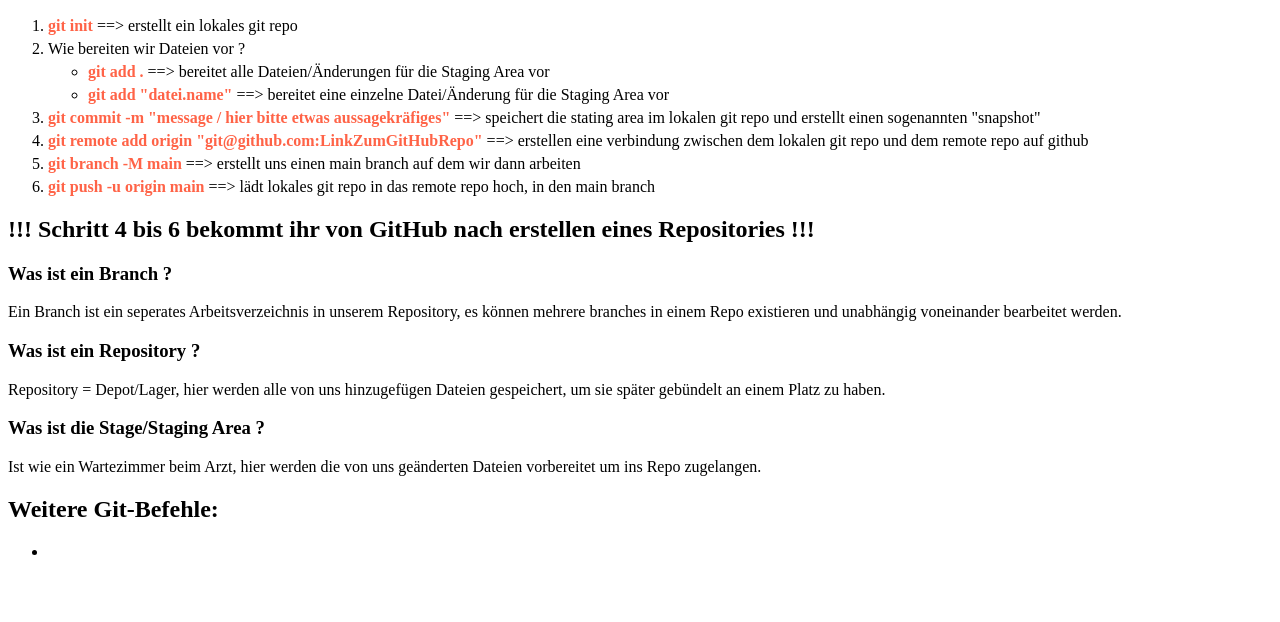
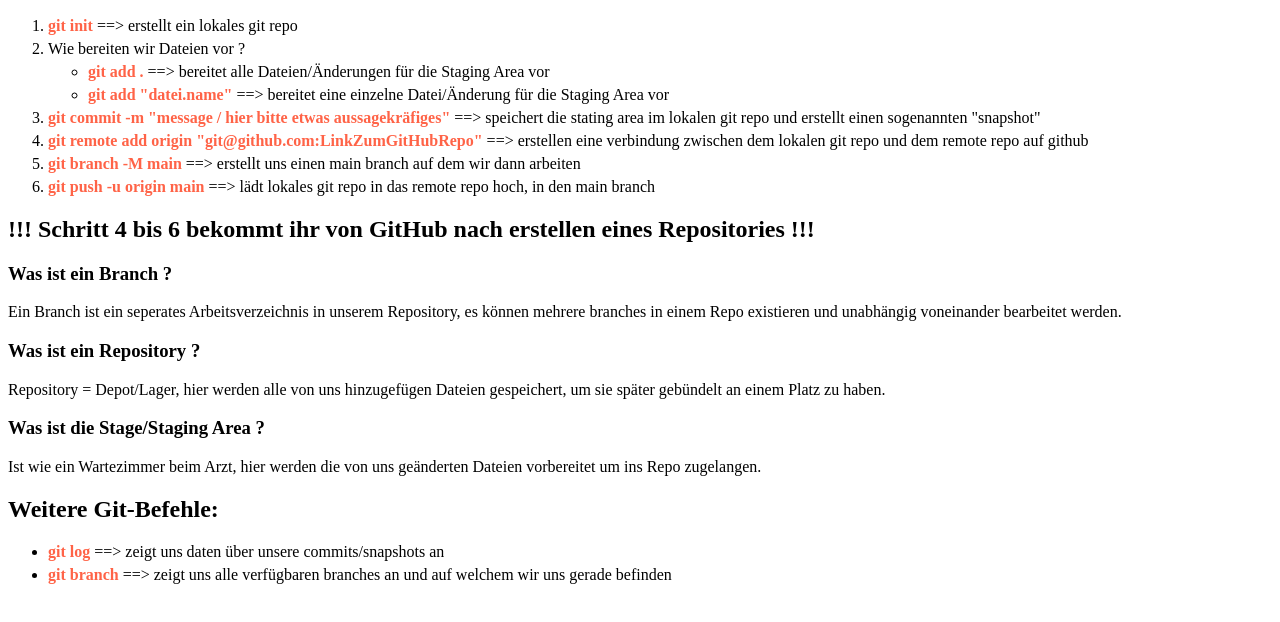
Before and after one commit to SteffenKloempges/git_vertiefung_team_workflow, a plain HTML site: page index.html in a window 1280 px wide. Shown: the part 110-732 px from the top of the page. Drawn offline with Linux system fonts and the light colour scheme.

Commit message:
added index.html more git commands

```diff
--- a/index.html
+++ b/index.html
@@ -50,7 +50,9 @@
     </p>
     <h2>Weitere Git-Befehle:</h2>
     <ul>
-        <li><span></span></li>
+        <li><span>git log</span> ==> zeigt uns daten über unsere commits/snapshots an</li>
+        <li><span>git branch</span> ==> zeigt uns alle verfügbaren branches an und auf welchem wir uns gerade befinden
+        </li>
     </ul>
 </body>
 
```
